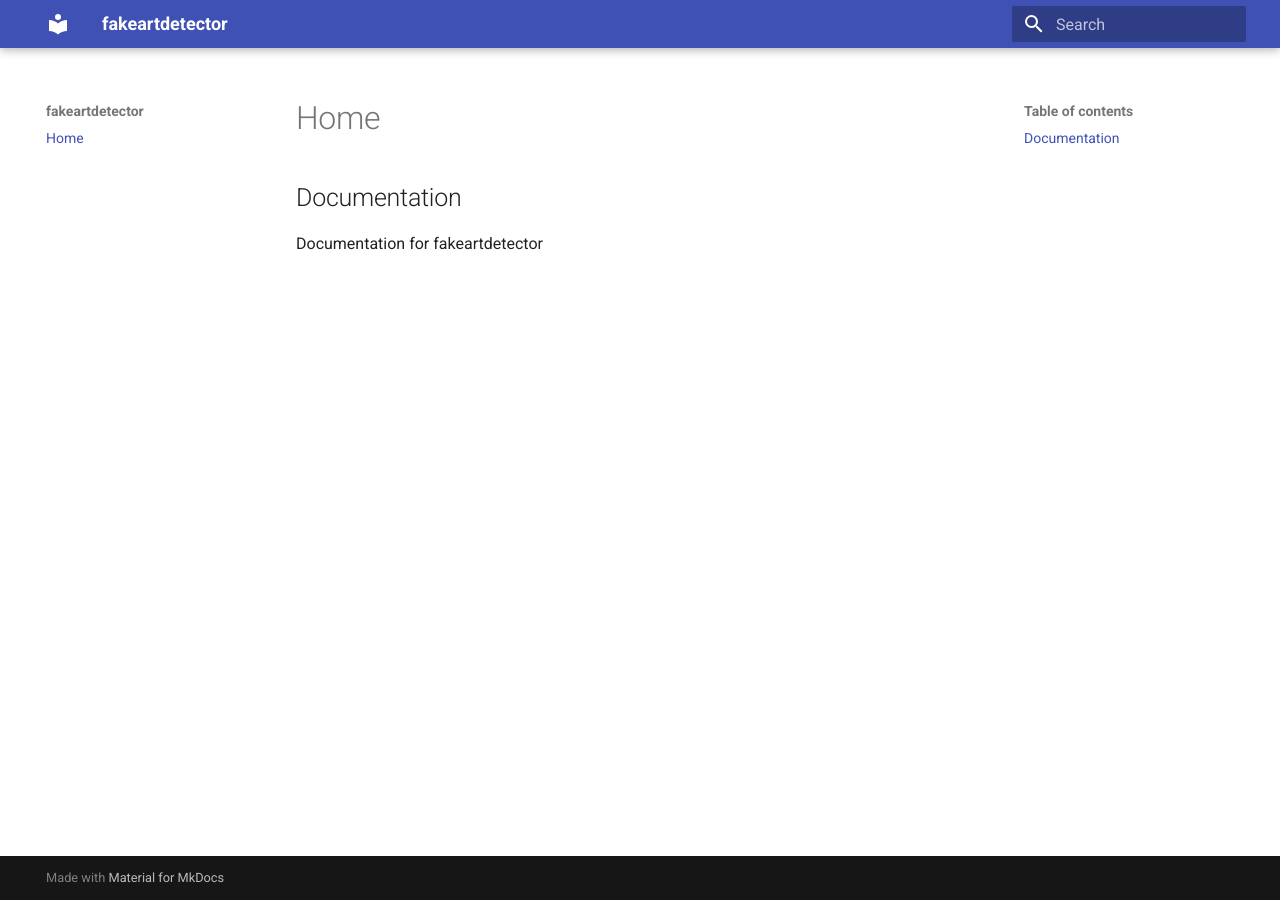
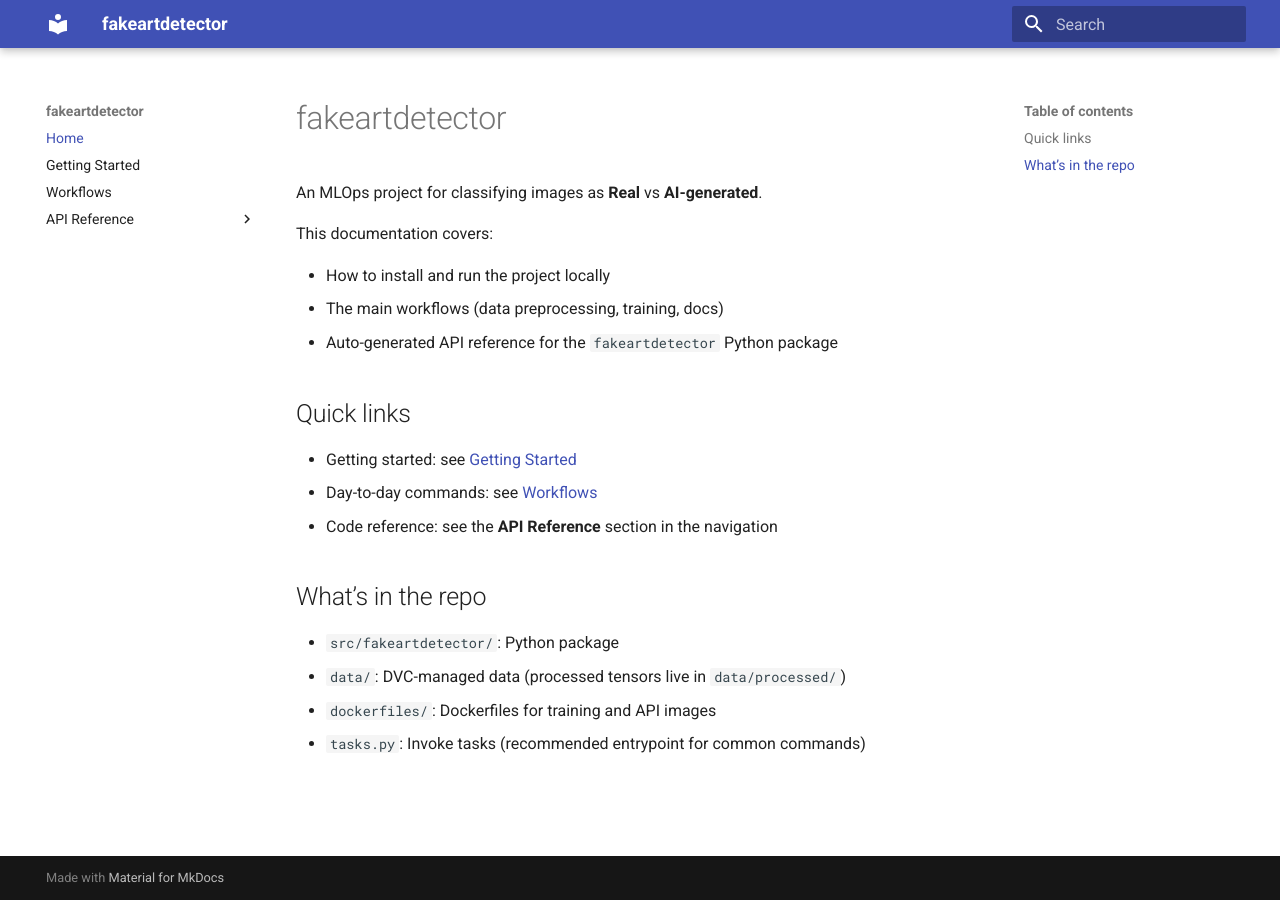
Before and after one commit to RadioDreamer/mlops_group_project, an MkDocs documentation site: the page built from docs/source/index.md, in a window 1280 px wide. Built offline with MkDocs 1.6.1 and Material for MkDocs 9.7.7, drawn with Linux system fonts in a browser that asks for light colours.

Commit message:
added documentation and mkdocs integration

```diff
--- a/docs/mkdocs.yaml
+++ b/docs/mkdocs.yaml
@@ -14,6 +14,7 @@ plugins:
   - mkdocstrings:
       handlers:
         python:
+          paths: [../src]
           options:
             show_root_heading: true
             separate_signature: true
@@ -21,3 +22,12 @@ plugins:
 
 nav:
   - Home: index.md
+  - Getting Started: getting-started.md
+  - Workflows: workflows.md
+  - API Reference:
+      - fakeartdetector.data: reference/data.md
+      - fakeartdetector.model: reference/model.md
+      - fakeartdetector.train: reference/train.md
+      - fakeartdetector.api: reference/api.md
+      - fakeartdetector.evaluate: reference/evaluate.md
+      - fakeartdetector.visualize: reference/visualize.md
--- a/docs/source/index.md
+++ b/docs/source/index.md
@@ -1,3 +1,22 @@
-## Documentation
+# fakeartdetector
 
-Documentation for fakeartdetector
+An MLOps project for classifying images as **Real** vs **AI-generated**.
+
+This documentation covers:
+
+- How to install and run the project locally
+- The main workflows (data preprocessing, training, docs)
+- Auto-generated API reference for the `fakeartdetector` Python package
+
+## Quick links
+
+- Getting started: see [Getting Started](getting-started.md)
+- Day-to-day commands: see [Workflows](workflows.md)
+- Code reference: see the **API Reference** section in the navigation
+
+## What’s in the repo
+
+- `src/fakeartdetector/`: Python package
+- `data/`: DVC-managed data (processed tensors live in `data/processed/`)
+- `dockerfiles/`: Dockerfiles for training and API images
+- `tasks.py`: Invoke tasks (recommended entrypoint for common commands)
--- a/pyproject.toml
+++ b/pyproject.toml
@@ -26,6 +26,7 @@ dependencies = [
     "dvc-ssh>=4.2.2",
     "fastapi==0.115.6",
     "matplotlib>=3.10.8",
+    "mkdocs-material>=9.4.6",
     "torch==2.6.0",
     "torchvision>=0.21.0",
     "typer==0.15.1",
@@ -37,6 +38,7 @@ dev = [
     "coverage==7.6.9",
     "invoke==2.2.0",
     "mkdocs-material==9.4.6",
+    "mkdocstrings[python]==0.27.0",
     "mkdocs==1.6.1",
     "pre-commit==4.1.0",
     "pytest==8.3.4",
```
Also changed, not shown: docs/README.md (+10 -6 lines), docs/source/getting-started.md (added, +39 -0 lines), docs/source/reference/api.md (added, +3 -0 lines), docs/source/reference/data.md (added, +68 -0 lines), docs/source/reference/evaluate.md (added, +3 -0 lines), docs/source/reference/model.md (added, +3 -0 lines), docs/source/reference/train.md (added, +3 -0 lines), docs/source/reference/visualize.md (added, +3 -0 lines), docs/source/workflows.md (added, +62 -0 lines), 1 other file.
